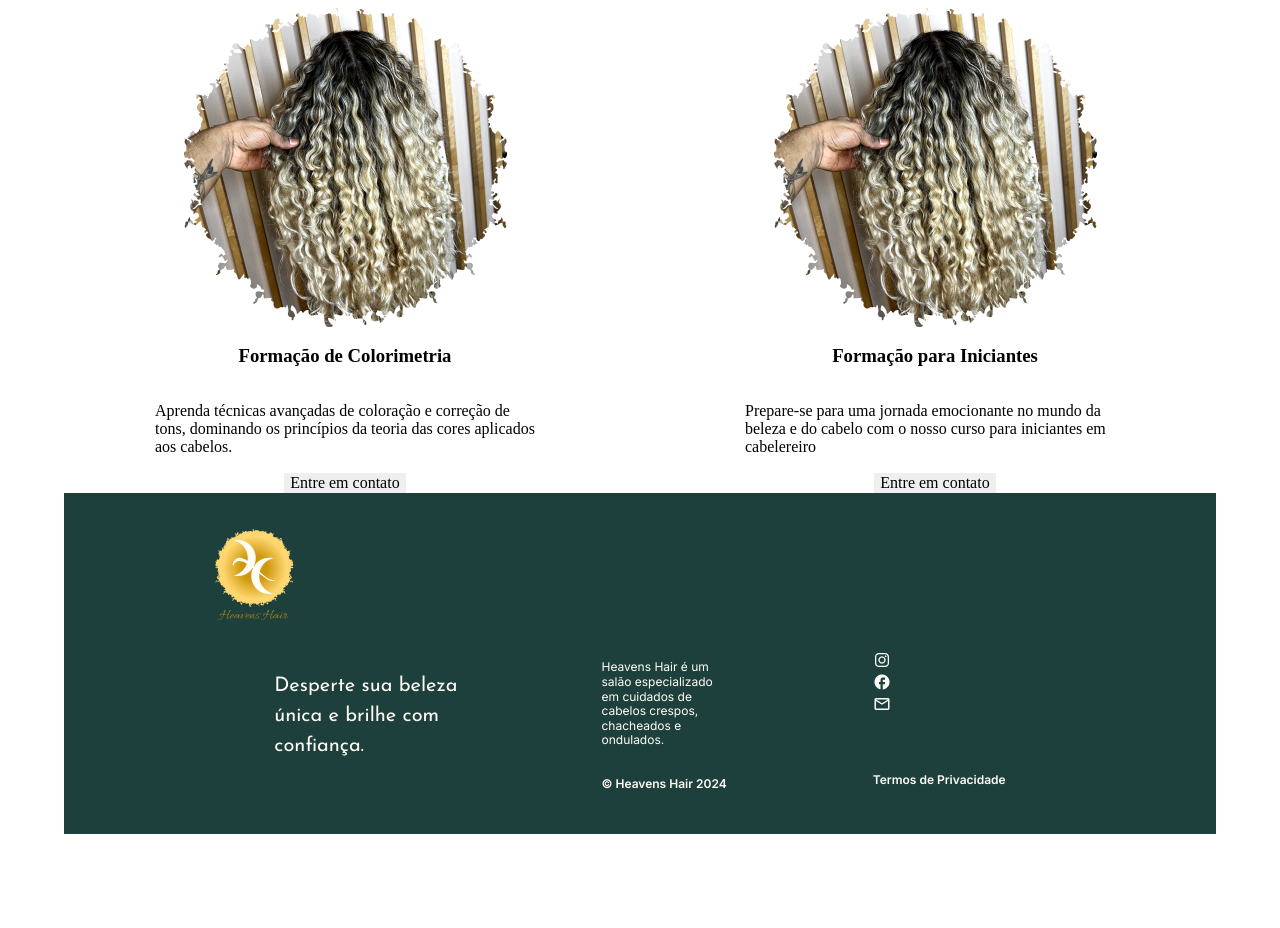
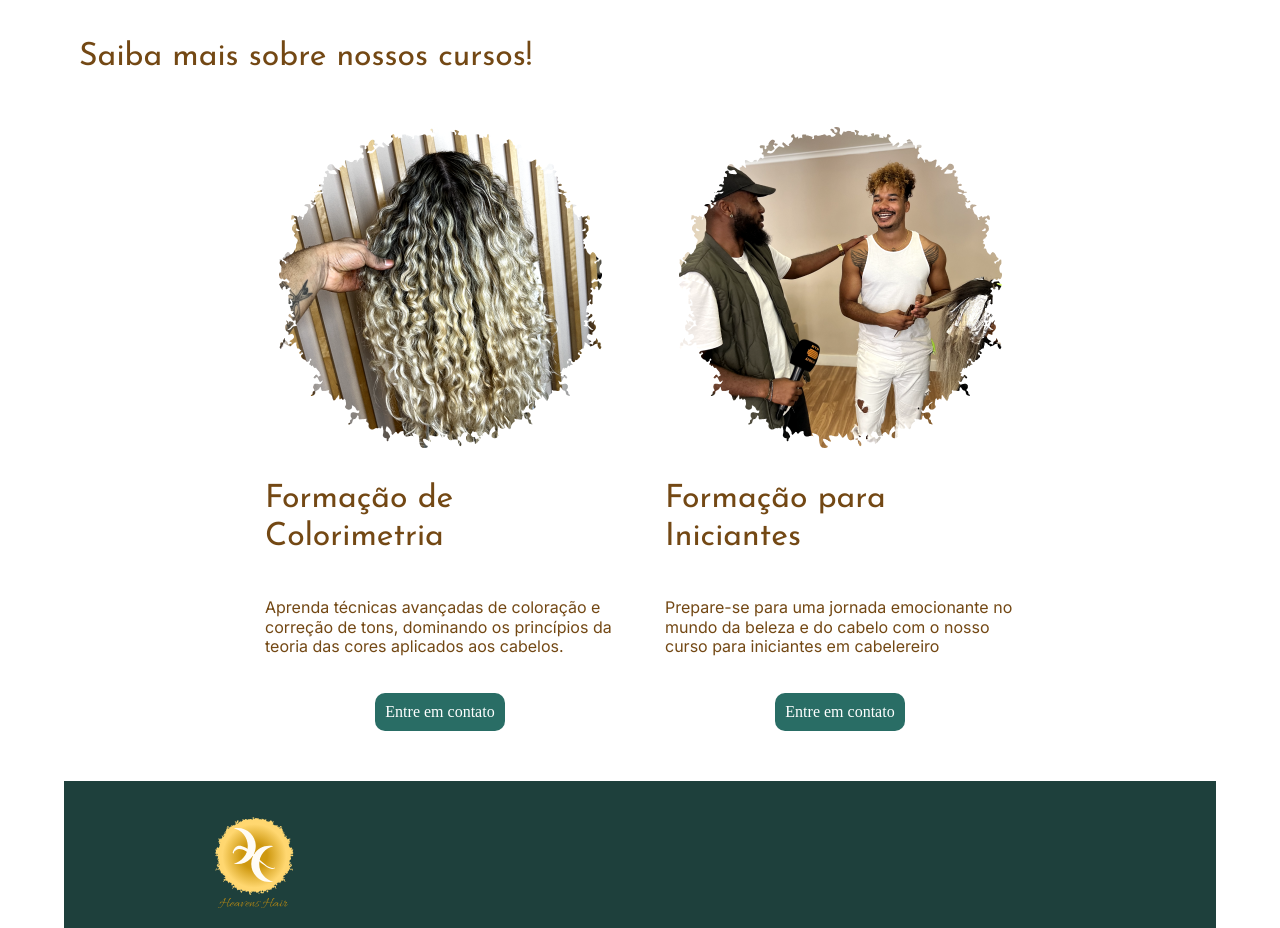
Before and after one commit to dev-erickydias/heavenshair.web, a Next.js app: page /cursos in a window 1280 px wide. Shown: the part 1600-2528 px from the top of the page. Before the commit the page ends 2434 px from the top, so only its background shows below. Built offline with nearby package versions, Linux system fonts and the light colour scheme.

Commit message:
add components e estilos de cursos

```diff
--- a/src/components/cursos/Cursos.jsx
+++ b/src/components/cursos/Cursos.jsx
@@ -1,25 +1,43 @@
-import "./cursos.css"
+import "./cursos.css";
 import CustomButton from "../customButton/CustomButton";
 import CustomImage from "../customImage/CustomImage";
+import Link from "next/link";
 
-export default function Cursos(){
-    return(
+export default function Cursos() {
+  return (
     <section className="cursos">
       <h2 className="cursos__title">Saiba mais sobre nossos cursos!</h2>
       <div className="cursos__container">
         <div className="curso">
-                    <CustomImage src={"/cursos/colorimetria.png"}/>
+          <CustomImage src={"/cursos/colorimetria.png"} />
           <h3 className="curso_title">Formação de Colorimetria</h3>
-                    <p>Aprenda técnicas avançadas de coloração e correção de tons, dominando os princípios da teoria das cores aplicados aos cabelos.</p>
-                    <CustomButton>Entre em contato</CustomButton>
+          <p className="curso_decription">
+            Aprenda técnicas avançadas de coloração e correção de tons,
+            dominando os princípios da teoria das cores aplicados aos cabelos.
+          </p>
+          <Link target="_blank" href="https://www.instagram.com/cbheavenshair/">
+            <CustomButton className="curso_btn">
+              Entre em contato
+            </CustomButton>
+          </Link>
         </div>
         <div className="curso">
-                    <CustomImage src={"/cursos/colorimetria.png"}/>
+          <CustomImage src={"/cursos/iniciantes.png"} />
           <h3 className="curso_title">Formação para Iniciantes</h3>
-                    <p>Prepare-se para uma jornada emocionante no mundo da beleza e do cabelo com o nosso curso para iniciantes em cabelereiro</p>
-                    <CustomButton>Entre em contato</CustomButton>
+          <p className="curso_decription">
+            Prepare-se para uma jornada emocionante no mundo da beleza e do
+            cabelo com o nosso curso para iniciantes em cabelereiro
+          </p>
+          <Link
+            target="_blanck"
+            href="https://www.instagram.com/cbheavenshair/"
+          >
+            <CustomButton className="curso_btn">
+              Entre em contato
+            </CustomButton>
+          </Link>
         </div>
       </div>
     </section>
-    )
+  );
 }
--- a/src/components/cursos/cursos.css
+++ b/src/components/cursos/cursos.css
@@ -1,12 +1,109 @@
-.cursos__container{
-    display: flex;
-    justify-content: center;
-    gap: 210px;
+.cursos {
+  margin: 50px 0;
+  padding: 0 15px;
 }
-.curso{
-    display: flex;
-    flex-direction: column;
-    width: 380px;
-    justify-items: center;
-    align-items: center;
+
+.cursos__title {
+  width: 100%;
+  font-family: Josefin Sans;
+  font-size: 24px;
+  font-weight: 400;
+  line-height: 1.2;
+  text-align: center;
+  color: #734814;
+  margin: 0 0 30px;
 }
+
+.cursos__container {
+  display: flex;
+  flex-direction: column;
+  align-items: center;
+  gap: 30px;
+}
+
+.curso {
+  width: 100%;
+  max-width: 380px;
+  display: flex;
+  flex-direction: column;
+  align-items: center;
+  padding: 0 15px;
+}
+
+.curso_title {
+  width: 100%;
+  font-family: Josefin Sans;
+  font-size: 24px;
+  font-weight: 400;
+  line-height: 1.2;
+  text-align: center;
+  color: #734814;
+}
+
+.curso_decription {
+  width: 100%;
+  font-family: Inter;
+  font-size: 16px;
+  font-weight: 400;
+  line-height: 1.2;
+  text-align: center;
+  color: #734814;
+  margin: 10px 0 0;
+}
+
+.curso_btn {
+  width: 100%;
+  max-width: 380px;
+  height: auto;
+  padding: 10px;
+  gap: 10px;
+  border-radius: 10px;
+  background: #296d65;
+  color: #fff;
+  cursor: pointer;
+  margin: 20px 0 0;
+}
+
+@media (min-width: 768px) {
+  .cursos {
+      margin: 100px 0 50px;
+  }
+
+  .cursos__title {
+      width: 454px;
+      font-size: 32px;
+      text-align: left;
+      margin: 0 0 50px;
+  }
+
+  .cursos__container {
+      flex-direction: row;
+      justify-content: center;
+      gap: 50px;
+      max-width: 1200px; /* Define largura máxima para centralizar e espaçar os cursos */
+      margin: 0 auto; /* Centraliza os cursos */
+  }
+
+  .curso {
+      max-width: 350px;
+      padding: 0;
+  }
+
+  .curso_title {
+      width: 100%; /* Ajusta a largura do título */
+      font-size: 32px;
+      text-align: left;
+  }
+
+  .curso_decription {
+      width: 100%; /* Ajusta a largura da descrição */
+      font-size: 16px;
+      text-align: left;
+  }
+
+  .curso_btn {
+      width: 100%;
+      max-width: 350px; /* Ajusta a largura do botão */
+      margin: 37px 0 0;
+  }
+}
```
Lines whose indentation alone changed are shown as unchanged.
